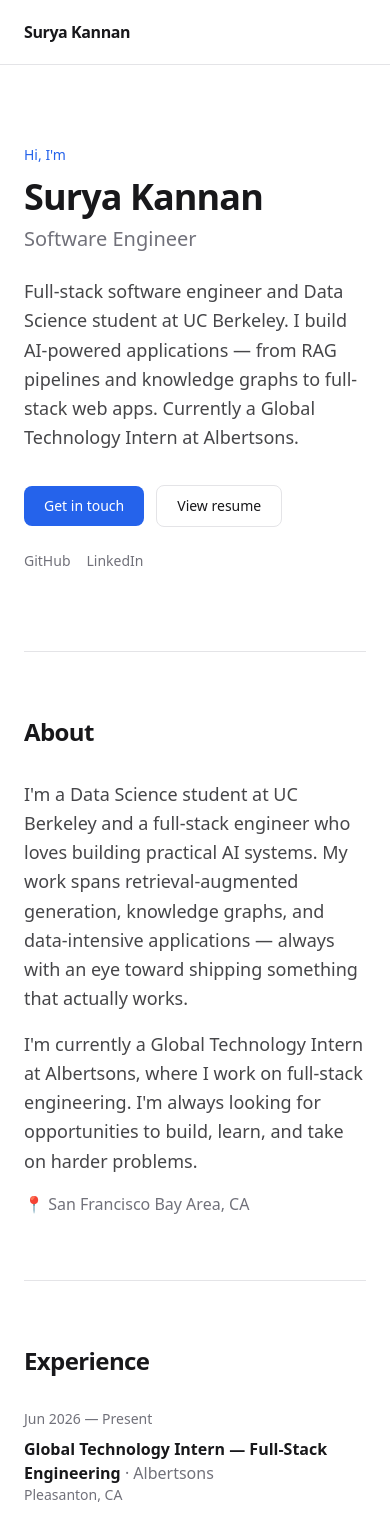
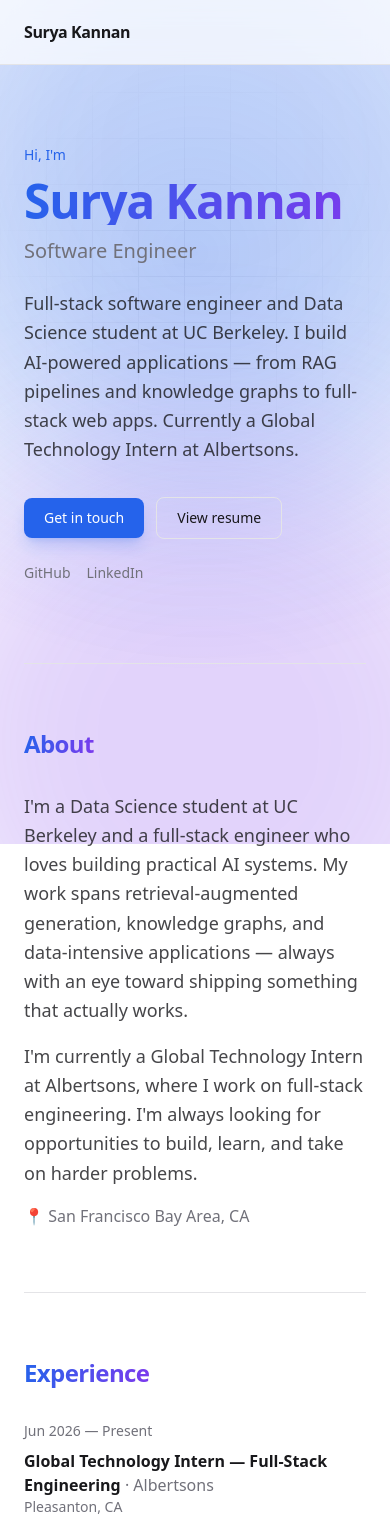
Before and after one commit to suryakannan913/portfolio, a Next.js app: page / in a window 390 px wide. Shown: the top 1516 px of the page. Built offline with nearby package versions, Linux system fonts and the light colour scheme.

Commit message:
Add interactive cursor-following background, scroll reveals, and hover effects

```diff
--- /dev/null
+++ b/app/components/InteractiveBackground.tsx
@@ -0,0 +1,43 @@
+"use client";
+
+import { useEffect, useRef } from "react";
+
+/**
+ * Fixed, full-screen decorative background:
+ *  - an accent "spotlight" glow that follows the cursor
+ *  - a grid that only illuminates near the cursor
+ *  - two slowly drifting color blobs
+ * Pointer tracking is throttled with requestAnimationFrame.
+ */
+export default function InteractiveBackground() {
+  const ref = useRef<HTMLDivElement>(null);
+
+  useEffect(() => {
+    const el = ref.current;
+    if (!el) return;
+
+    let raf = 0;
+    const onMove = (e: PointerEvent) => {
+      cancelAnimationFrame(raf);
+      raf = requestAnimationFrame(() => {
+        el.style.setProperty("--mx", `${e.clientX}px`);
+        el.style.setProperty("--my", `${e.clientY}px`);
+      });
+    };
+
+    window.addEventListener("pointermove", onMove);
+    return () => {
+      window.removeEventListener("pointermove", onMove);
+      cancelAnimationFrame(raf);
+    };
+  }, []);
+
+  return (
+    <div ref={ref} className="bg-fx" aria-hidden="true">
+      <div className="bg-fx-grid" />
+      <div className="bg-fx-blob bg-fx-blob-1" />
+      <div className="bg-fx-blob bg-fx-blob-2" />
+      <div className="bg-fx-glow" />
+    </div>
+  );
+}
--- /dev/null
+++ b/app/components/Reveal.tsx
@@ -0,0 +1,41 @@
+"use client";
+
+import { useEffect, useRef, useState } from "react";
+
+/**
+ * Fades + slides its children in once they scroll into view.
+ * Falls back to fully visible if reduced motion is preferred.
+ */
+export default function Reveal({
+  children,
+  className = "",
+}: {
+  children: React.ReactNode;
+  className?: string;
+}) {
+  const ref = useRef<HTMLDivElement>(null);
+  const [shown, setShown] = useState(false);
+
+  useEffect(() => {
+    const el = ref.current;
+    if (!el) return;
+
+    const io = new IntersectionObserver(
+      ([entry]) => {
+        if (entry.isIntersecting) {
+          setShown(true);
+          io.disconnect();
+        }
+      },
+      { threshold: 0.12 },
+    );
+    io.observe(el);
+    return () => io.disconnect();
+  }, []);
+
+  return (
+    <div ref={ref} className={`reveal ${shown ? "reveal-in" : ""} ${className}`}>
+      {children}
+    </div>
+  );
+}
--- a/app/globals.css
+++ b/app/globals.css
@@ -6,6 +6,7 @@
   --muted: #71717a;
   --border: #e4e4e7;
   --accent: #2563eb;
+  --accent-2: #7c3aed;
   --card: #fafafa;
 }
 
@@ -16,6 +17,7 @@
     --muted: #a1a1aa;
     --border: #27272a;
     --accent: #60a5fa;
+    --accent-2: #a855f7;
     --card: #141414;
   }
 }
@@ -26,6 +28,7 @@
   --color-muted: var(--muted);
   --color-border: var(--border);
   --color-accent: var(--accent);
+  --color-accent-2: var(--accent-2);
   --color-card: var(--card);
   --font-sans: var(--font-geist-sans), ui-sans-serif, system-ui, sans-serif;
 }
@@ -50,3 +53,129 @@ body {
   background: var(--accent);
   color: #ffffff;
 }
+
+/* ----------------------------------------------------------------------- */
+/*  Interactive background                                                  */
+/* ----------------------------------------------------------------------- */
+
+.bg-fx {
+  position: fixed;
+  inset: 0;
+  z-index: -1;
+  overflow: hidden;
+  pointer-events: none;
+  --mx: 50vw;
+  --my: 30vh;
+}
+
+/* Grid that only lights up around the cursor */
+.bg-fx-grid {
+  position: absolute;
+  inset: 0;
+  background-image:
+    linear-gradient(to right, var(--border) 1px, transparent 1px),
+    linear-gradient(to bottom, var(--border) 1px, transparent 1px);
+  background-size: 46px 46px;
+  opacity: 0.6;
+  -webkit-mask-image: radial-gradient(
+    320px circle at var(--mx) var(--my),
+    #000 0%,
+    transparent 65%
+  );
+  mask-image: radial-gradient(
+    320px circle at var(--mx) var(--my),
+    #000 0%,
+    transparent 65%
+  );
+}
+
+/* Accent spotlight that follows the cursor */
+.bg-fx-glow {
+  position: absolute;
+  inset: 0;
+  background: radial-gradient(
+    600px circle at var(--mx) var(--my),
+    color-mix(in srgb, var(--accent) 16%, transparent),
+    transparent 70%
+  );
+}
+
+/* Slowly drifting color blobs */
+.bg-fx-blob {
+  position: absolute;
+  width: 38rem;
+  height: 38rem;
+  border-radius: 9999px;
+  filter: blur(90px);
+  opacity: 0.22;
+}
+
+.bg-fx-blob-1 {
+  top: -12rem;
+  left: -10rem;
+  background: var(--accent);
+  animation: drift-1 20s ease-in-out infinite;
+}
+
+.bg-fx-blob-2 {
+  bottom: -14rem;
+  right: -10rem;
+  background: var(--accent-2);
+  animation: drift-2 26s ease-in-out infinite;
+}
+
+@keyframes drift-1 {
+  0%, 100% { transform: translate(0, 0) scale(1); }
+  50% { transform: translate(6rem, 4rem) scale(1.1); }
+}
+
+@keyframes drift-2 {
+  0%, 100% { transform: translate(0, 0) scale(1); }
+  50% { transform: translate(-5rem, -3rem) scale(1.05); }
+}
+
+/* ----------------------------------------------------------------------- */
+/*  Scroll reveal                                                           */
+/* ----------------------------------------------------------------------- */
+
+.reveal {
+  opacity: 0;
+  transform: translateY(24px);
+  transition:
+    opacity 0.7s cubic-bezier(0.16, 1, 0.3, 1),
+    transform 0.7s cubic-bezier(0.16, 1, 0.3, 1);
+}
+
+.reveal-in {
+  opacity: 1;
+  transform: none;
+}
+
+/* ----------------------------------------------------------------------- */
+/*  Utilities                                                               */
+/* ----------------------------------------------------------------------- */
+
+.gradient-text {
+  background: linear-gradient(
+    100deg,
+    var(--accent) 0%,
+    var(--accent-2) 100%
+  );
+  -webkit-background-clip: text;
+  background-clip: text;
+  color: transparent;
+}
+
+@media (prefers-reduced-motion: reduce) {
+  html {
+    scroll-behavior: auto;
+  }
+  .reveal {
+    opacity: 1;
+    transform: none;
+    transition: none;
+  }
+  .bg-fx-blob {
+    animation: none;
+  }
+}
--- a/app/layout.tsx
+++ b/app/layout.tsx
@@ -1,6 +1,7 @@
 import type { Metadata } from "next";
 import { Geist } from "next/font/google";
 import { profile } from "@/content";
+import InteractiveBackground from "./components/InteractiveBackground";
 import "./globals.css";
 
 const geist = Geist({
@@ -25,7 +26,10 @@ export default function RootLayout({
 }>) {
   return (
     <html lang="en">
-      <body className={`${geist.variable} antialiased`}>{children}</body>
+      <body className={`${geist.variable} antialiased`}>
+        <InteractiveBackground />
+        {children}
+      </body>
     </html>
   );
 }
--- a/app/page.tsx
+++ b/app/page.tsx
@@ -7,6 +7,7 @@ import {
   education,
   certifications,
 } from "@/content";
+import Reveal from "./components/Reveal";
 
 export default function Home() {
   return (
@@ -14,13 +15,27 @@ export default function Home() {
       <Nav />
       <main>
         <Hero />
+        <Reveal>
           <About />
+        </Reveal>
+        <Reveal>
           <Experience />
+        </Reveal>
+        <Reveal>
           <Projects />
+        </Reveal>
+        <Reveal>
           <Skills />
+        </Reveal>
+        <Reveal>
           <Certifications />
+        </Reveal>
+        <Reveal>
           <Education />
+        </Reveal>
+        <Reveal>
           <Contact />
+        </Reveal>
       </main>
       <Footer />
     </div>
@@ -39,9 +54,12 @@ function Nav() {
     ["Contact", "#contact"],
   ];
   return (
-    <header className="sticky top-0 z-10 -mx-6 border-b border-border bg-background/80 px-6 backdrop-blur">
+    <header className="sticky top-0 z-20 -mx-6 border-b border-border bg-background/70 px-6 backdrop-blur-md">
       <nav className="flex h-16 items-center justify-between">
-        <a href="#" className="font-semibold tracking-tight">
+        <a
+          href="#"
+          className="font-semibold tracking-tight transition-colors hover:text-accent"
+        >
           {profile.name}
         </a>
         <ul className="hidden gap-6 text-sm text-muted sm:flex">
@@ -65,24 +83,24 @@ function Hero() {
   return (
     <section className="py-20 sm:py-28">
       <p className="mb-3 text-sm font-medium text-accent">Hi, I'm</p>
-      <h1 className="text-4xl font-bold tracking-tight sm:text-5xl">
+      <h1 className="gradient-text text-5xl font-bold tracking-tight sm:text-6xl">
         {profile.name}
       </h1>
-      <p className="mt-2 text-xl text-muted sm:text-2xl">{profile.role}</p>
+      <p className="mt-3 text-xl text-muted sm:text-2xl">{profile.role}</p>
       <p className="mt-6 max-w-2xl text-lg leading-relaxed text-foreground/80">
         {profile.tagline}
       </p>
       <div className="mt-8 flex flex-wrap items-center gap-3">
         <a
           href="#contact"
-          className="rounded-lg bg-accent px-5 py-2.5 text-sm font-medium text-white transition-opacity hover:opacity-90"
+          className="rounded-lg bg-accent px-5 py-2.5 text-sm font-medium text-white shadow-lg shadow-accent/20 transition-all duration-300 hover:scale-[1.03] hover:shadow-xl hover:shadow-accent/40"
         >
           Get in touch
         </a>
         {profile.socials.resume && (
           <a
             href={profile.socials.resume}
-            className="rounded-lg border border-border px-5 py-2.5 text-sm font-medium transition-colors hover:bg-card"
+            className="rounded-lg border border-border px-5 py-2.5 text-sm font-medium transition-all duration-300 hover:scale-[1.03] hover:border-accent hover:bg-card"
           >
             View resume
           </a>
@@ -116,7 +134,9 @@ function Hero() {
 
 function SectionHeading({ children }: { children: React.ReactNode }) {
   return (
-    <h2 className="mb-8 text-2xl font-bold tracking-tight">{children}</h2>
+    <h2 className="mb-8 text-2xl font-bold tracking-tight">
+      <span className="gradient-text">{children}</span>
+    </h2>
   );
 }
 
@@ -160,7 +180,7 @@ function Experience() {
               <ul className="mt-2 space-y-1.5 text-sm leading-relaxed text-foreground/80">
                 {job.bullets.map((b, i) => (
                   <li key={i} className="flex gap-2">
-                    <span className="mt-2 size-1 shrink-0 rounded-full bg-muted" />
+                    <span className="mt-2 size-1 shrink-0 rounded-full bg-accent" />
                     <span>{b}</span>
                   </li>
                 ))}
@@ -184,11 +204,11 @@ function Projects() {
         {projects.map((project) => (
           <article
             key={project.title}
-            className="flex flex-col rounded-xl border border-border bg-card p-6 transition-colors hover:border-accent/50"
+            className="group flex flex-col rounded-xl border border-border bg-card/80 p-6 backdrop-blur-sm transition-all duration-300 hover:-translate-y-1 hover:border-accent/60 hover:shadow-xl hover:shadow-accent/10"
           >
-            <div className="flex items-baseline justify-between gap-3">
-              <h3 className="text-lg font-semibold">{project.title}</h3>
-            </div>
+            <h3 className="text-lg font-semibold transition-colors group-hover:text-accent">
+              {project.title}
+            </h3>
             {project.period && (
               <p className="mt-1 text-xs text-muted">{project.period}</p>
             )}
@@ -250,7 +270,7 @@ function Skills() {
               {group.items.map((item) => (
                 <li
                   key={item}
-                  className="rounded-md border border-border bg-card px-3 py-1.5 text-sm"
+                  className="cursor-default rounded-md border border-border bg-card/80 px-3 py-1.5 text-sm backdrop-blur-sm transition-all duration-200 hover:-translate-y-0.5 hover:border-accent hover:text-accent"
                 >
                   {item}
                 </li>
@@ -328,7 +348,7 @@ function Contact() {
       </p>
       <a
         href={`mailto:${profile.email}`}
-        className="mt-6 inline-block rounded-lg bg-accent px-5 py-2.5 text-sm font-medium text-white transition-opacity hover:opacity-90"
+        className="mt-6 inline-block rounded-lg bg-accent px-5 py-2.5 text-sm font-medium text-white shadow-lg shadow-accent/20 transition-all duration-300 hover:scale-[1.03] hover:shadow-xl hover:shadow-accent/40"
       >
         {profile.email}
       </a>
```
Also changed, not shown: .claude/settings.local.json. Lines whose indentation alone changed are shown as unchanged.
